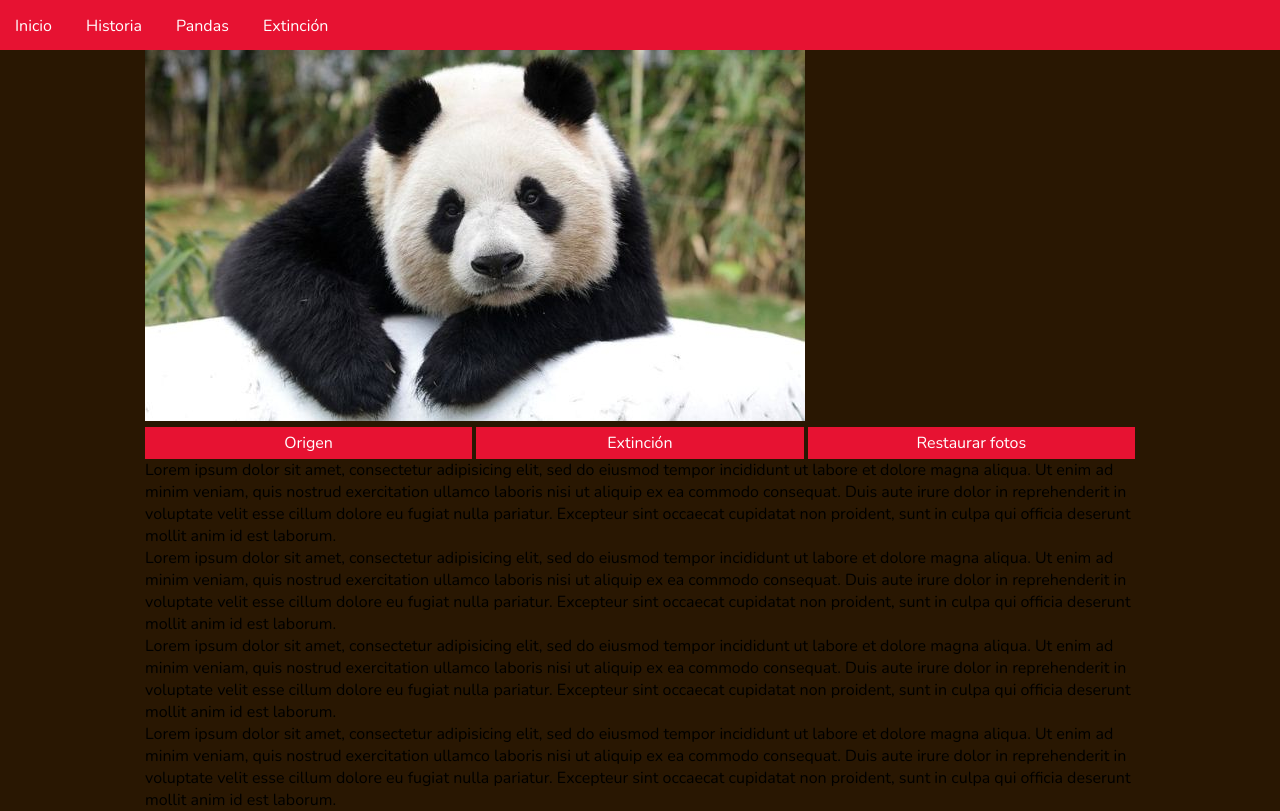
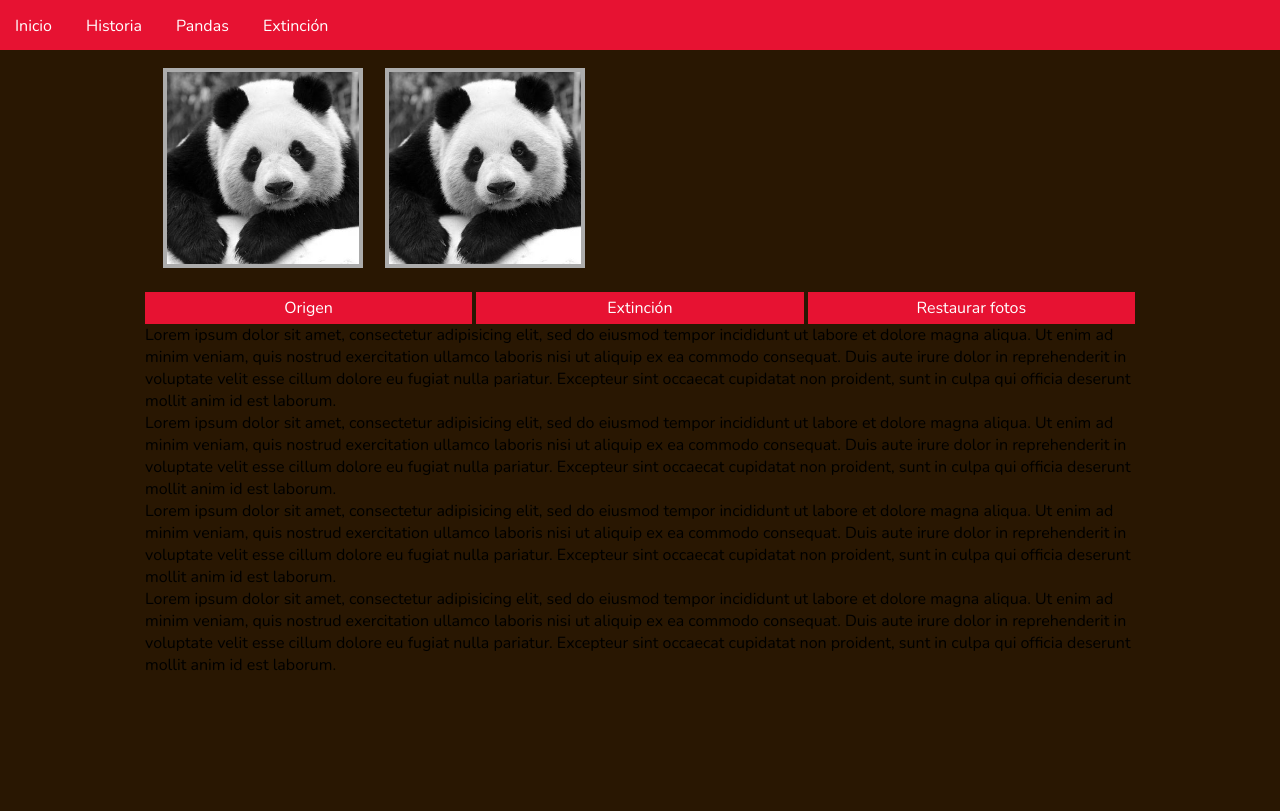
Before and after one commit to FlorTello/pandapanda, a plain HTML site: page index.html in a window 1280 px wide. Drawn offline with nearby package versions, Linux system fonts and the light colour scheme.

Commit message:
img style ok

```diff
--- a/assets/css/main.css
+++ b/assets/css/main.css
@@ -51,3 +51,22 @@ nav {
   background-color: rgb(255, 40, 72);
   cursor: pointer;
 }
+
+.img-panda {
+  border: 4px rgb(172, 172, 172) solid;
+  margin-left: -4px;
+  margin: 18px 0px 18px 18px;
+  display: inline-block;
+}
+
+.img-panda, img {
+  width: 200px;
+  height: 200px;
+  overflow: hidden;
+}
+
+.img-panda img {
+  object-fit: cover;
+  -webkit-filter: grayscale(100%);
+  filter: grayscale(100%);
+}
--- a/index.html
+++ b/index.html
@@ -22,6 +22,9 @@
   </nav>
   <div class="container">
     <section class="gallery">
+      <div class="img-panda">
+        <img src="assets\img\1.jpg" alt="panda-frontal">
+      </div>
       <div class="img-panda">
         <img src="assets\img\1.jpg" alt="panda-frontal">
       </div>
```
